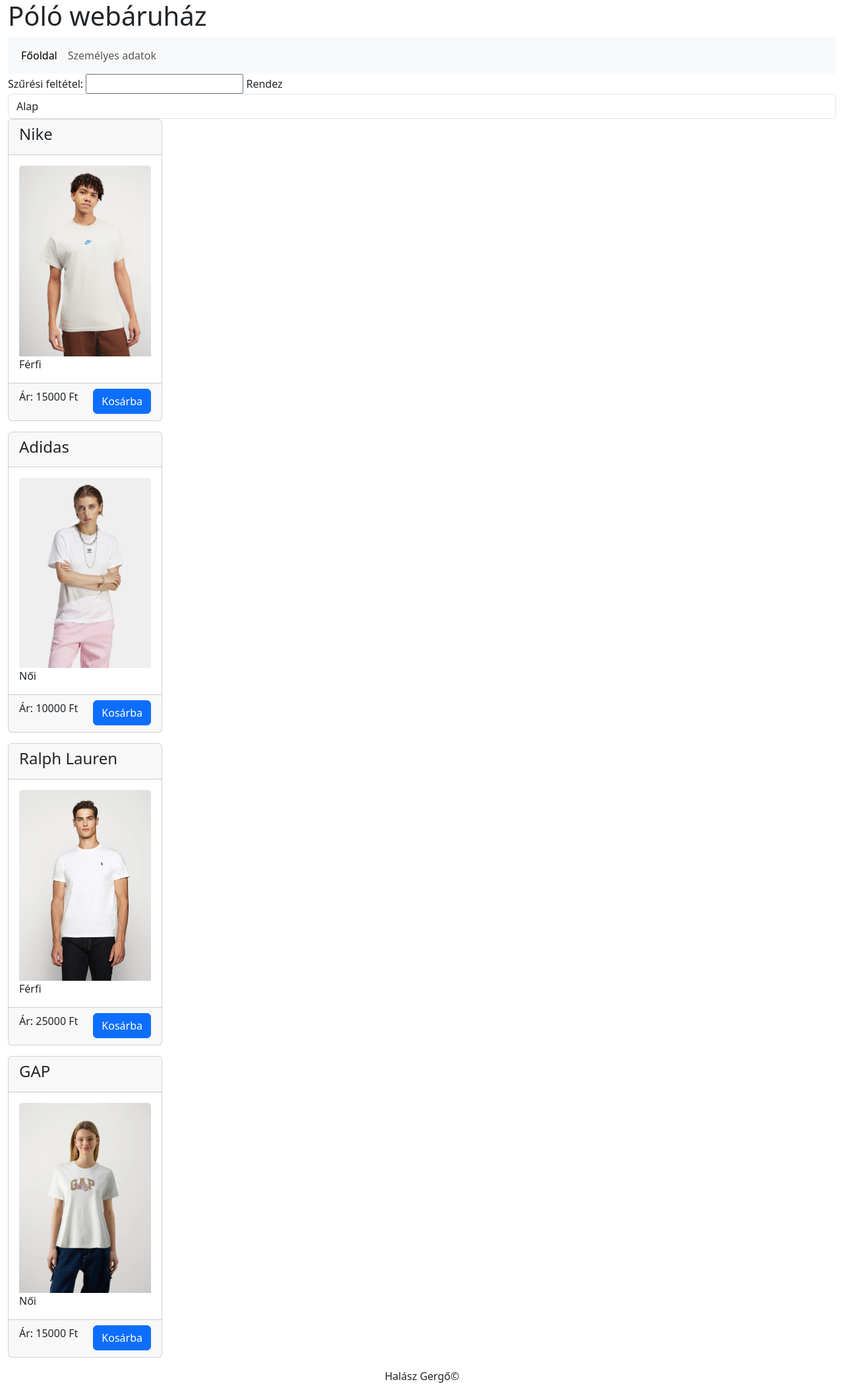
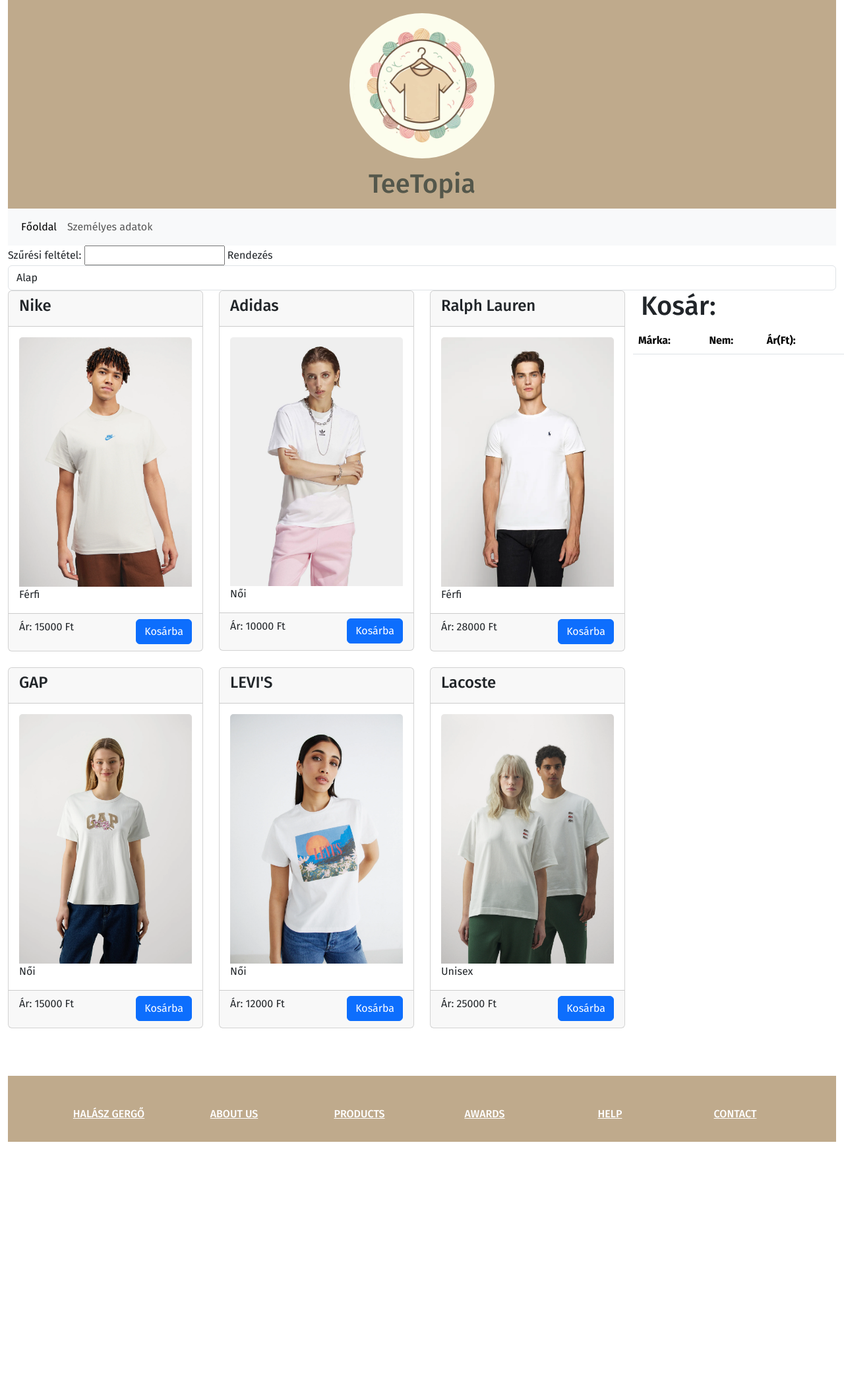
Before and after one commit to HalaszGergo2/WebaruhazListaMuveletek, a plain HTML site: page index.html in a window 1280 px wide. Shown: the whole page at 66% size. After the commit the page ends 1730 px from the top, so only its background shows below. Drawn offline with nearby package versions, Linux system fonts and the light colour scheme.

Commit message:
szerkezet megvan

```diff
--- a/adat.js
+++ b/adat.js
@@ -14,7 +14,7 @@ export const termekLISTA=[
     {
         marka: "Ralph Lauren",
         nem: "Férfi",
-        ar: 25000,
+        ar: 28000,
         kep: "kepek/ralph.jpg"
     },
     {
@@ -22,5 +22,18 @@ export const termekLISTA=[
         nem: "Női",
         ar: 15000,
         kep: "kepek/gap.jpg"
+    },
+    {
+        marka: "LEVI'S",
+        nem: "Női",
+        ar: 12000,
+        kep: "kepek/levis.jpg"
+    },
+    {
+        marka: "Lacoste",
+        nem: "Unisex",
+        ar: 25000,
+        kep: "kepek/lacoste.jpg"
     }
+
 ]
--- a/htmlOsszeallit.js
+++ b/htmlOsszeallit.js
@@ -1,29 +1,51 @@
 export function htmlCardOsszeallit(lista){
-    let txt= ""
+    let txt = "<div class='row'>";
     for(let i = 0; i < lista.length; i++){
-        txt +=`
-        <div class="col-lg-3 mb-3 card">
-        <div class="">
-
+        txt += `
+        <div class="col-lg-4 mb-4">
+            <div class="card">
                 <div class="card-header">
                     <h4 class="card-title">${lista[i].marka}</h4>
                 </div>
                 <div class="card-body">
-                <img class="card-img-top" src="${lista[i].kep}" alt="polo">
+                    <img class="nagyit card-img-top" src="${lista[i].kep}" alt="polo">
                     <p class="card-text">${lista[i].nem}</p>
                 </div>
                 <div class="card-footer">
-                <p>Ár: ${lista[i].ar} Ft <a href="#" class="btn btn-primary" style="float: right;">Kosárba</a></p>
-
+                    <p>Ár: ${lista[i].ar} Ft <button class="kosargomb btn btn-primary" style="float: right;">Kosárba</button></p>
                 </div>
             </div>
-        </div>`
-    };
+        </div>`;
+    }
+    txt += "</div>";
+    return txt;
+}
+
+export function htmlKosarOsszeallit(lista){
+    let kosarLISTA = []
+    const kosarGombELEM = $(".kosargomb")
+    let txt = "<div class='row'>";
+    txt += "<table class='table table-striped col-lg-4'>"
+    txt += "<h1>Kosár:</h1>"
+    txt += "<thead><tr><th>Márka:</th><th>Nem:</th><th>Ár(Ft):</th><th></th></tr></thead>"
+    kosarGombELEM.on("click", function(){
+        txt += "<tbody>"
+    lista.forEach((elem, index) => {
+        txt += `<tr>`
+        for (const kulcs in elem) {
+             txt += `<td>${elem[kulcs]}</td>`
+        }
+        txt +="<td>✏️</td>"
+        txt +=`<td class='torol' id=${index}>🗑️</td>`
+
+        txt += `</tr>`
+    })
+
+    });
+    txt += "</tbody></table></div>"
     return txt
 }
 
-
-
 export function megjelenit(txt, divELEM){
-    divELEM.html(txt)
+    divELEM.html(txt);
 }
--- a/index.html
+++ b/index.html
@@ -10,16 +10,18 @@
     <link rel="stylesheet" href="https://cdn.jsdelivr.net/npm/bootstrap@5.3.2/dist/css/bootstrap.min.css">
     <script src="https://code.jquery.com/jquery-3.7.1.slim.min.js" integrity="sha256-kmHvs0B+OpCW5GVHUNjv9rOmY0IvSIRcf7zGUDTDQM8=" crossorigin="anonymous"></script>
     <script type="module" src="main.js"></script>
+
     <title>Webáruház</title>
 </head>
 <body>
      <main class="container-fluid">
 
-            <header>
-                <h1>Póló webáruház</h1>
+            <header class="col-md-12">
+                <img src="kepek/logo.jpg" class="logo">
+                <h1 class="col-lg-6">TeeTopia</h1>
             </header>
 
-            <nav class="navbar navbar-expand-sm bg-light navbar-light">
+            <nav class="navbar navbar-expand-sm bg-light navbar-light col-md-12">
                 <div class="container-fluid">
                     <ul class="navbar-nav">
                     <li class="nav-item">
@@ -31,24 +33,20 @@
                     </ul>
                 </div>
             </nav>
-            <div class="row">
             <div class="be">
                 <label for="szuro">Szűrési feltétel:</label>
                 <input type="text" name="szuro" id="szuro">
-                        <label for="rendez">Rendez</label>
+                <label for="rendez">Rendezés</label>
                 <select class="form-control col-md-5 " id="rendez">
                     <option>Alap</option>
                     <option>Növekvő sorrend</option>
                     <option>Csökkenő sorrend</option>
                 </select>
             </div>
+            <div class="row">
                 <article class="col-md-9">
-                        <div class="row">
                     <div class="kartyak">
 
-
-
-                            </div>
                     </div>
                 </article>
                 <aside class="col-md-3">
@@ -57,8 +55,41 @@
                     </div>
                 </aside>
             </div>
-            <footer class="col-md-12">
-                <p>Halász Gergő©</p>
-            </footer>
+            <footer class="text-center text-white">
+                <div class="container">
+                  <section class="mt-5">
+                    <div class="row text-center d-flex justify-content-center pt-5">
+                        <div class="col-md-2">
+                            <h6 class="text-uppercase font-weight-bold">
+                              <a class="text-white">Halász Gergő</a>
+                            </h6>
+                          </div>
+                      <div class="col-md-2">
+                        <h6 class="text-uppercase font-weight-bold">
+                          <a href="#" class="text-white">About us</a>
+                        </h6>
+                      </div>
+                      <div class="col-md-2">
+                        <h6 class="text-uppercase font-weight-bold">
+                          <a href="#" class="text-white">Products</a>
+                        </h6>
+                      </div>
+                      <div class="col-md-2">
+                        <h6 class="text-uppercase font-weight-bold">
+                          <a href="#" class="text-white">Awards</a>
+                        </h6>
+                      </div>
+                      <div class="col-md-2">
+                        <h6 class="text-uppercase font-weight-bold">
+                          <a href="#" class="text-white">Help</a>
+                        </h6>
+                      </div>
+                      <div class="col-md-2">
+                        <h6 class="text-uppercase font-weight-bold">
+                          <a href="#" class="text-white">Contact</a>
+                        </h6>
+                      </div>
+                    </div>
+                </main>
 </body>
 </html>
--- a/main.js
+++ b/main.js
@@ -1,4 +1,25 @@
 import { termekLISTA } from "./adat.js";
-import { htmlCardOsszeallit, megjelenit } from "./htmlOsszeallit.js";
+import { htmlCardOsszeallit, htmlKosarOsszeallit, megjelenit } from "./htmlOsszeallit.js";
 const kartyaELEM = $(".kartyak")
+const kosarELEM = $(".kosar")
+init(termekLISTA)
+export function init(lista){
     megjelenit(htmlCardOsszeallit(termekLISTA), kartyaELEM)
+    megjelenit(htmlKosarOsszeallit(termekLISTA), kosarELEM)
+    torol(termekLISTA, )
+}
+
+
+
+   function torol(lista, id){
+    const torolGOMB = $(".torol")
+    torolGOMB.on("click", function(event){
+    let id = event.target.id
+    const lista=torol(termekLISTA, id)
+    init(lista)
+   })}
+
+
+
+
+   init(termekLISTA)
--- a/style.css
+++ b/style.css
@@ -1,4 +1,38 @@
 
+@import url('https://fonts.googleapis.com/css2?family=Fira+Sans:ital,wght@0,100;0,200;0,300;0,400;0,500;0,600;0,700;0,800;0,900;1,100;1,200;1,300;1,400;1,500;1,600;1,700;1,800;1,900&display=swap');
+
+.logo{
+    padding: 15px;
+    border-radius: 150px;
+    width: 250px;
+}
+nav{
+    background-color: #BFAA8C;
+}
+h1{
+    margin: auto;
+}
 footer{
     text-align: center;
 }
+
+header{
+  color:#54574b;
+  background-color: #BFAA8C;
+  text-align: center;
+  padding: 5px;
+}
+footer{
+    background-color: #BFAA8C;
+    padding-bottom: 25px;
+}
+.nagyit{
+    transition: 0.3s ease;
+    cursor: zoom-in;
+}
+.nagyit:hover{
+    transform: scale(1.3);
+}
+*{
+    font-family: "Fira Sans", sans-serif;
+}
```
Also changed, not shown: kepek/lacoste.jpg (added), kepek/levis.jpg (added), kepek/logo.jpg (added). Lines whose indentation alone changed are shown as unchanged.
